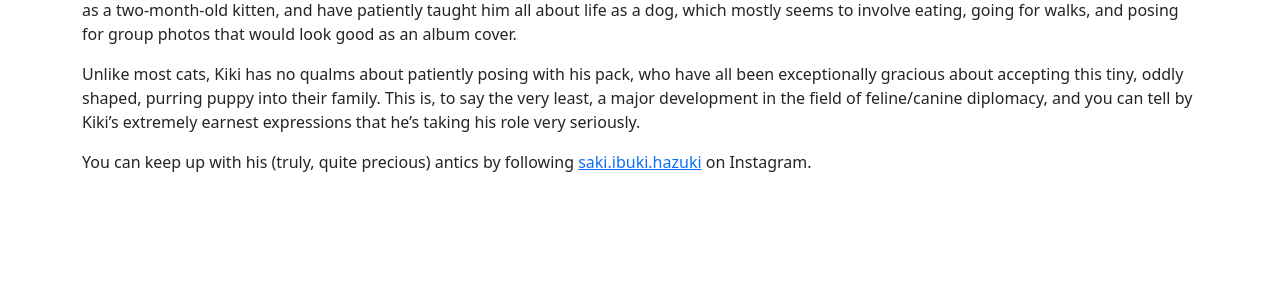
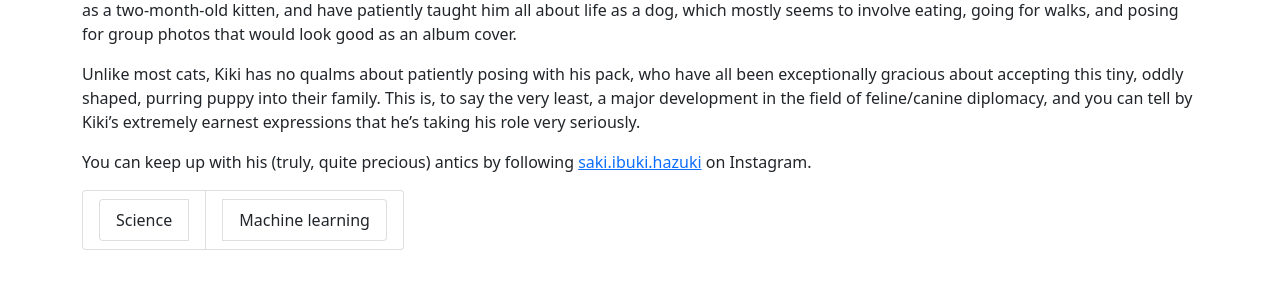
Before and after one commit to AStepanyan21/news_page, a Django app: page /2/ in a window 1280 px wide. Shown: the part 195-495 px from the top of the page. Run offline with Django 3.2, Linux system fonts and the light colour scheme; data comes from the database, SQL or seed files in the repository; both versions use the stored data as it was after the commit.

Commit message:
add DB and news

```diff
--- a/news/templates/news/categories.html
+++ b/news/templates/news/categories.html
@@ -16,8 +16,8 @@
         <a class="p-2 text-dark" href="/">Home</a>
     </nav>
 </header>
-{% if news_list_by_categories or news_list_by_sub_categories %}
 <div class="container">
+    {% if news_list_by_categories or news_list_by_sub_categories %}
     <ul class="list-group">
         {% for news_by_categories in news_list_by_categories %}
         <li class="list-group-item"><a class="list-group-item list-group-item-action"
@@ -30,7 +30,7 @@
         {% endfor %}
     </ul>
     {% else %}
-    <p>No category yet</p>
+    <p>No news yet</p>
     {% endif %}
 </div>
 </body>
--- a/news/templates/news/details.html
+++ b/news/templates/news/details.html
@@ -20,6 +20,22 @@
     <h1>{{news.title}}</h1>
     <span>{{ news.pub_date }}</span>
     <p>{{news.text | safe }}</p>
+    <ul class="list-group list-group-horizontal-md mb-3">
+        <li class="list-group-item">
+            <a href="/categories/{{ news.categories }}/"
+               class="list-group-item list-group-item-action">
+                {{ news.categories }}
+            </a>
+        </li>
+        {% for sub_categories in categories %}
+        <li class="list-group-item">
+            <a href="/categories/{{ sub_categories.name }}/"
+               class="list-group-item list-group-item-action">
+                {{ sub_categories.name }}
+            </a>
+        </li>
+        {% endfor %}
+    </ul>
 </div>
 
 
--- a/news/templates/news/index.html
+++ b/news/templates/news/index.html
@@ -39,6 +39,7 @@
                     <a class="list-group-item list-group-item-action" href="/{{ news.pk }}/">
                         <h3>{{ news.title }}</h3>
                         <p> {{ news.pub_date }}</p>
+                        <p>{{ news.categories }}</p>
                     </a>
                 </li>
 
--- a/news/views.py
+++ b/news/views.py
@@ -28,6 +28,8 @@ def categories_page(request, categories_name):
 
 def detail_page(request, news_id):
     news = News.objects.get(pk=news_id)
+    categories = news.sub_categories.all()
     return render(request, 'news/details.html', {
-        'news': news
+        'news': news,
+        'categories': categories
     })
```
Also changed, not shown: db.sqlite3.
